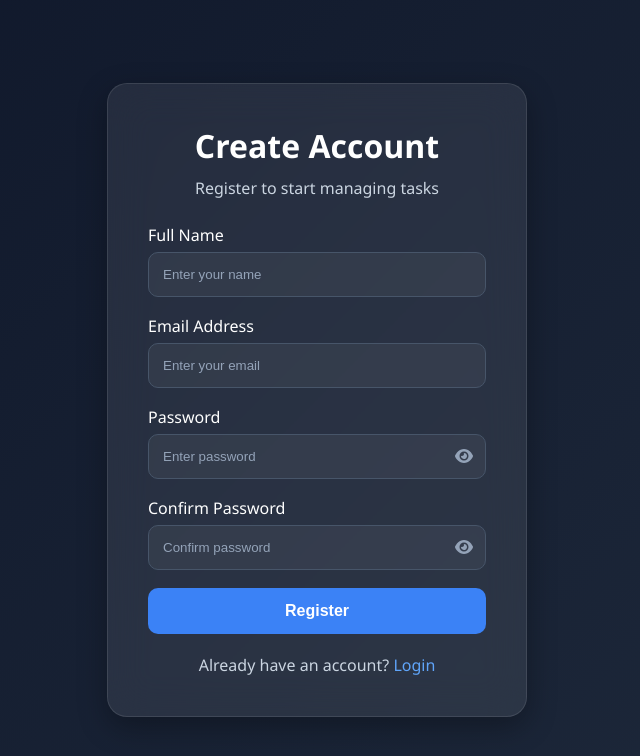
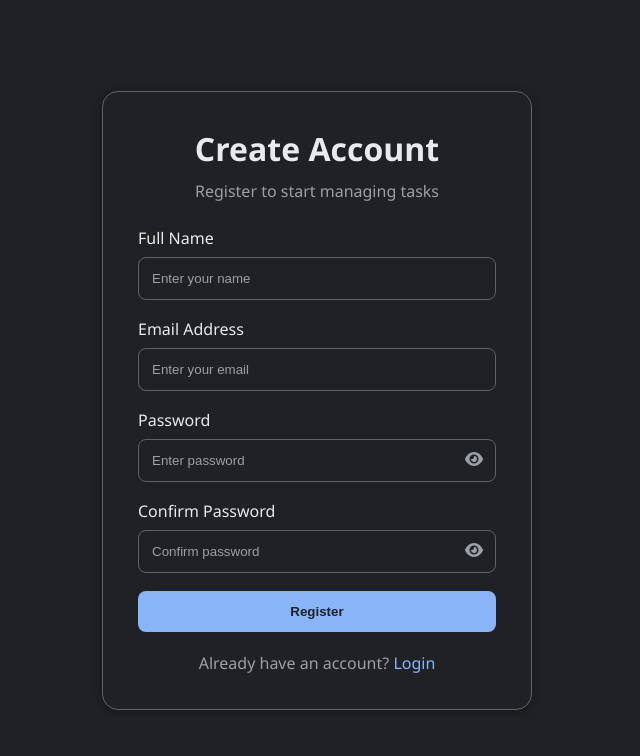
Before and after one commit to NeelSavsani/Taskify, a React app in the folder frontend/: page /register in a window 1280 px wide. Shown: the top 756 px of the page, without its empty margins (323-963 px from the left). Built offline with nearby package versions, Linux system fonts and the light colour scheme; the HTML template or start-up script is replaced by a standard one.

Commit message:
added keep color

```diff
--- a/frontend/src/App.css
+++ b/frontend/src/App.css
@@ -1,3 +1,7 @@
+/* =========================
+   GLOBAL
+========================= */
+
 * {
     margin: 0;
     padding: 0;
@@ -6,8 +10,17 @@
 
 body {
     font-family: "Segoe UI", sans-serif;
-    background: linear-gradient(135deg, #0f172a, #1e293b);
+    background: #202124;
+    color: #e8eaed;
 }
+
+a {
+    text-decoration: none;
+}
+
+/* =========================
+   LOGIN & REGISTER
+========================= */
 
 .login-container {
     min-height: 100vh;
@@ -15,27 +28,28 @@ body {
     justify-content: center;
     align-items: center;
     padding: 20px;
+    background: #202124;
 }
 
 .login-card {
-    width: 420px;
-    padding: 40px;
-    border-radius: 20px;
-    background: rgba(255,255,255,0.08);
-    backdrop-filter: blur(20px);
-    border: 1px solid rgba(255,255,255,0.1);
-    box-shadow: 0 10px 30px rgba(0,0,0,0.3);
+    width: 100%;
+    max-width: 430px;
+    padding: 35px;
+    border-radius: 16px;
+    background: #202124;
+    border: 1px solid #5f6368;
+    box-shadow: 0 2px 10px rgba(0, 0, 0, 0.35);
 }
 
 .login-card h1 {
     text-align: center;
-    color: white;
+    color: #e8eaed;
     margin-bottom: 10px;
 }
 
 .subtitle {
     text-align: center;
-    color: #cbd5e1;
+    color: #9aa0a6;
     margin-bottom: 25px;
 }
 
@@ -45,57 +59,69 @@ body {
 
 .input-group label {
     display: block;
-    color: white;
-    margin-bottom: 6px;
+    color: #e8eaed;
+    margin-bottom: 8px;
 }
 
-.input-group input {
+.input-group input,
+.input-group textarea {
     width: 100%;
-    padding: 14px;
-    border-radius: 10px;
-    border: 1px solid #475569;
-    background: rgba(255,255,255,0.05);
-    color: white;
+    padding: 13px;
+    border-radius: 8px;
+    border: 1px solid #5f6368;
+    background: #202124;
+    color: #e8eaed;
+    outline: none;
 }
 
-.input-group input::placeholder {
-    color: #94a3b8;
+.input-group input:focus,
+.input-group textarea:focus {
+    border-color: #8ab4f8;
+}
+
+.input-group input::placeholder,
+.input-group textarea::placeholder {
+    color: #9aa0a6;
 }
 
 .login-btn {
     width: 100%;
-    padding: 14px;
+    padding: 13px;
     border: none;
-    border-radius: 10px;
-    background: #3b82f6;
-    color: white;
-    font-size: 16px;
-    font-weight: bold;
+    border-radius: 8px;
+    background: #8ab4f8;
+    color: #202124;
+    font-weight: 600;
     cursor: pointer;
+    transition: 0.2s;
 }
 
 .login-btn:hover {
-    background: #2563eb;
+    opacity: 0.9;
 }
 
 .register-link {
+    text-align: center;
     margin-top: 20px;
-    text-align: center;
-    color: #cbd5e1;
+    color: #9aa0a6;
 }
 
 .register-link a {
-    color: #60a5fa;
-    text-decoration: none;
+    color: #8ab4f8;
 }
 
 .error-box {
     margin-bottom: 20px;
-    padding: 10px;
-    border-radius: 10px;
-    background: rgba(255,0,0,0.2);
-    color: white;
+    padding: 12px;
+    border-radius: 8px;
+    background: rgba(234, 67, 53, 0.15);
+    border: 1px solid #ea4335;
+    color: #e8eaed;
 }
+
+/* =========================
+   PASSWORD EYE ICON
+========================= */
 
 .password-wrapper {
     position: relative;
@@ -112,141 +138,168 @@ body {
     transform: translateY(-50%);
     background: transparent;
     border: none;
-    color: #94a3b8;
+    color: #9aa0a6;
     cursor: pointer;
     font-size: 16px;
 }
 
 .eye-btn:hover {
-    color: #ffffff;
+    color: #e8eaed;
 }
 
 /* =========================
-   GOOGLE KEEP STYLE DASHBOARD
+   GOOGLE KEEP DASHBOARD
 ========================= */
 
 .dashboard-container {
     min-height: 100vh;
+    background: #202124;
     padding: 20px 40px;
 }
+
+/* Header */
 
 .dashboard-header {
     display: flex;
     justify-content: space-between;
     align-items: center;
-    margin-bottom: 35px;
+    margin-bottom: 30px;
 }
 
 .dashboard-header h1 {
+    color: #e8eaed;
+    font-size: 32px;
+    font-weight: 600;
+}
+
+.logout-btn {
+    background: #ea4335;
     color: white;
-    font-size: 32px;
+    border: none;
+    padding: 10px 18px;
+    border-radius: 8px;
+    cursor: pointer;
+    font-weight: 500;
 }
+
+.logout-btn:hover {
+    opacity: 0.9;
+}
+
+/* Create Note */
 
 .keep-note-box {
     width: 100%;
     max-width: 600px;
-    margin: auto;
+    margin: 0 auto 35px;
     background: #202124;
     border: 1px solid #5f6368;
     border-radius: 12px;
-    padding: 12px 16px;
-    box-shadow: 0 1px 8px rgba(0,0,0,0.4);
+    padding: 14px 16px;
+    transition: 0.2s;
 }
 
 .keep-note-box.expanded {
-    padding: 15px;
+    padding: 16px;
 }
 
 .keep-title {
     width: 100%;
     border: none;
+    background: transparent;
+    color: #e8eaed;
+    font-size: 17px;
+    font-weight: 500;
+    margin-bottom: 12px;
     outline: none;
-    background: transparent;
-    color: white;
-    font-size: 18px;
-    margin-bottom: 12px;
 }
 
 .keep-content {
     width: 100%;
     border: none;
+    background: transparent;
+    color: #e8eaed;
+    resize: none;
     outline: none;
-    resize: none;
-    background: transparent;
-    color: white;
     font-size: 15px;
 }
 
-.keep-content::placeholder,
-.keep-title::placeholder {
+.keep-title::placeholder,
+.keep-content::placeholder {
     color: #9aa0a6;
 }
 
 .keep-actions {
-    margin-top: 15px;
     display: flex;
     justify-content: flex-end;
+    align-items: center;
     gap: 10px;
+    margin-top: 12px;
 }
 
 .close-btn {
     background: transparent;
-    color: white;
     border: none;
-    padding: 10px 15px;
+    color: #e8eaed;
     cursor: pointer;
+    padding: 8px 12px;
+    border-radius: 4px;
+}
+
+.close-btn:hover {
+    background: #3c4043;
 }
 
 .create-btn {
     background: #8ab4f8;
-    color: black;
+    color: #202124;
     border: none;
-    padding: 10px 18px;
+    padding: 8px 18px;
     border-radius: 6px;
     cursor: pointer;
     font-weight: 600;
 }
 
+/* Notes Grid */
+
 .notes-grid {
-    margin-top: 40px;
-
     column-count: 4;
     column-gap: 16px;
 }
 
 .note-card {
+    width: 100%;
     display: inline-block;
-    width: 100%;
+    break-inside: avoid;
     margin-bottom: 16px;
 
     background: #202124;
-
     border: 1px solid #5f6368;
-
     border-radius: 12px;
-
-    padding: 16px;
-
-    break-inside: avoid;
-
+    padding: 15px;
     transition: 0.2s;
 }
 
 .note-card:hover {
-    box-shadow: 0 2px 10px rgba(255,255,255,0.08);
+    box-shadow: 0 1px 8px rgba(255, 255, 255, 0.08);
 }
 
 .note-card h3 {
-    color: white;
+    color: #e8eaed;
     margin-bottom: 10px;
+    font-size: 16px;
+    font-weight: 600;
 }
 
 .note-card p {
     color: #e8eaed;
+    font-size: 14px;
     line-height: 1.6;
+    white-space: pre-wrap;
     margin-bottom: 15px;
-    white-space: pre-wrap;
 }
+
+/* Footer */
 
 .note-footer {
     display: flex;
@@ -256,39 +309,51 @@ body {
 
 .task-status {
     background: #3c4043;
-    color: white;
-    padding: 5px 10px;
+    color: #e8eaed;
+    padding: 4px 10px;
     border-radius: 20px;
     font-size: 12px;
+}
+
+.note-actions {
+    display: flex;
+    gap: 8px;
+}
+
+.edit-btn {
+    background: #8ab4f8;
+    color: #202124;
+    border: none;
+    padding: 7px 12px;
+    border-radius: 6px;
+    cursor: pointer;
+    font-weight: 600;
 }
 
 .delete-btn {
     background: #ea4335;
     color: white;
     border: none;
-    padding: 8px 12px;
+    padding: 7px 12px;
     border-radius: 6px;
     cursor: pointer;
 }
 
+.edit-btn:hover,
 .delete-btn:hover {
-    background: #d93025;
-}
-
-.logout-btn {
-    background: #ea4335;
-    color: white;
-    border: none;
-    padding: 10px 16px;
-    border-radius: 8px;
-    cursor: pointer;
+    opacity: 0.9;
 }
 
 .empty-text {
-    color: white;
     text-align: center;
+    color: #9aa0a6;
     margin-top: 40px;
+    font-size: 16px;
 }
+
+/* =========================
+   RESPONSIVE
+========================= */
 
 @media (max-width: 1200px) {
     .notes-grid {
@@ -303,17 +368,24 @@ body {
 }
 
 @media (max-width: 600px) {
-
     .dashboard-container {
         padding: 20px;
+    }
+
+    .dashboard-header {
+        flex-direction: column;
+        gap: 15px;
     }
 
     .notes-grid {
         column-count: 1;
     }
 
-    .dashboard-header {
-        flex-direction: column;
-        gap: 15px;
+    .keep-note-box {
+        max-width: 100%;
+    }
+
+    .login-card {
+        padding: 25px;
     }
 }
```
